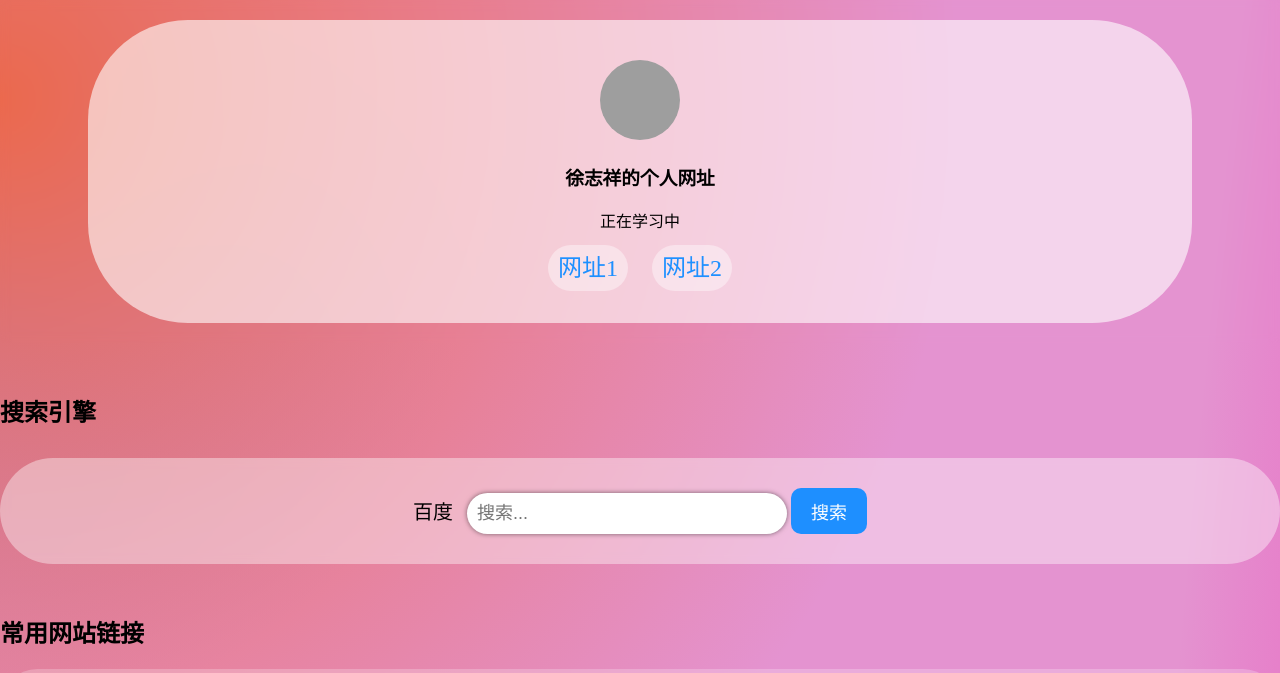
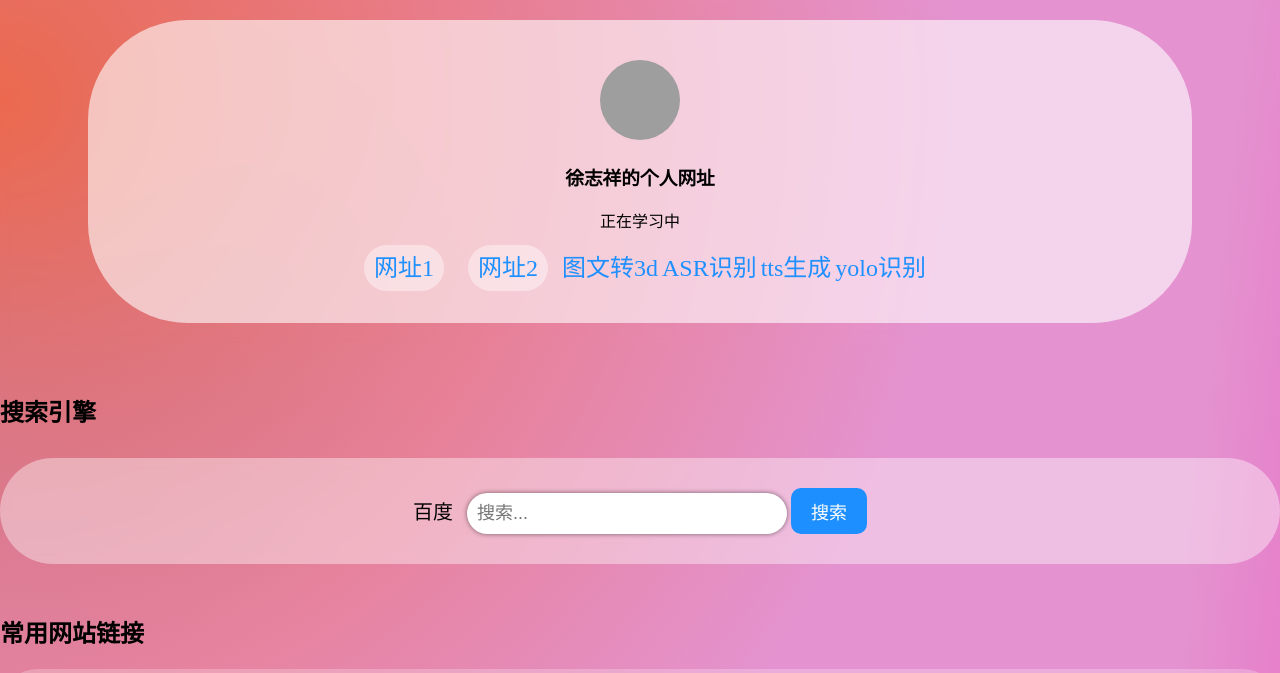
Before and after one commit to xzx9353/xzx01, a plain HTML site: page index.html in a window 1280 px wide. Shown: the part 131-804 px from the top of the page. Drawn offline with Linux system fonts and the light colour scheme; grey boxes are pictures that could not be loaded.

Commit message:
Update index.html

```diff
--- a/index.html
+++ b/index.html
@@ -249,6 +249,10 @@
       <p>正在学习中</p>
       <a class="wangZhi1" href="css flex布局.html">网址1</a>
       <a class="wangZhi2" href="poi flex布局 copy.html">网址2</a>
+      <a class="wangZhi3" href="tw-to-3d.html">图文转3d</a>
+      <a class="wangZhi4" href="ASR.html">ASR识别</a>
+      <a class="wangZhi5" href="tts.html">tts生成</a>
+      <a class="wangZhi6" href="yolo.html">yolo识别</a>
     </div>
   </div>
 
```
